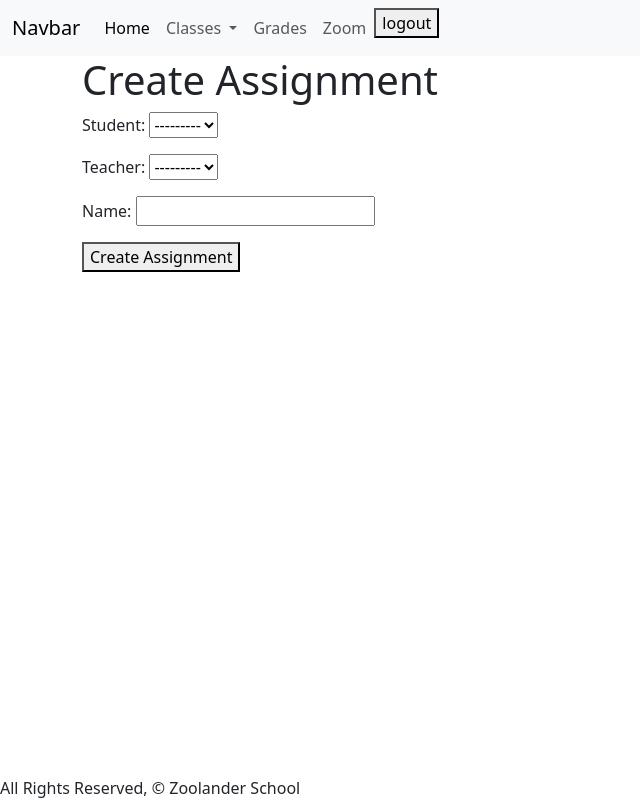
After one commit to gustaellison/zoolander-school, a Django app: page /create_assignment/ in a window 1280 px wide. The commit adds this page. Shown: the whole page, without its empty margins (0-640 px from the left). Run offline with Django 5.2, Linux system fonts and the light colour scheme; the visitor is signed in with stand-in values (Sample User, id 1); data that the repository does not hold is empty.

Commit message:
Assignment

```diff
--- a/main_app/models.py
+++ b/main_app/models.py
@@ -2,6 +2,7 @@ from django.db import models
 from django.urls import reverse
 from datetime import date
 from django.contrib.auth.models import User
+from django import forms
 
 
 # Create your models here.
@@ -20,15 +21,8 @@ class Student(models.Model):
         return self.name
 
     def get_absolute_url(self):
-        return reverse('student_index')
-class Assignment(models.Model):
+        return reverse('detail',kwargs={'student_id': self.id})
 
-    student = models.ForeignKey(Student, on_delete=models.CASCADE)
-    name = models.CharField(max_length=255)
-
-class Grade(models.Model):
-    student = models.ForeignKey(Student, on_delete=models.CASCADE, related_name='grades')
-    grade = models.DecimalField(max_digits=5, decimal_places=2)
 
 class Teacher(models.Model):
     name = models.CharField(max_length=100)
@@ -44,6 +38,29 @@ class Teacher(models.Model):
     def get_absolute_url(self):
         return reverse('detail', kwargs={'teacher_id': self.id})
 
+    def __str__(self):
+        return self.name
+
+    def get_absolute_url(self):
+        return reverse('student_index')
+
+class Assignment(models.Model):
+
+    student = models.ForeignKey(Student, on_delete=models.CASCADE)
+    teacher = models.ForeignKey(Teacher, on_delete=models.CASCADE)
+    name = models.CharField(max_length=255)
+
+class Grade(models.Model):
+    student = models.ForeignKey(Student, on_delete=models.CASCADE, related_name='grades')
+    grade = models.DecimalField(max_digits=5, decimal_places=2)
+
+class AssignmentForm(forms.ModelForm):
+    class Meta:
+        model = Assignment
+        fields = ['student', 'teacher', 'name']
+
+
+
 class Classroom(models.Model):
     name = models.CharField(max_length=100)
     description = models.TextField(max_length=250)
--- a/main_app/templates/base_student.html
+++ b/main_app/templates/base_student.html
@@ -40,6 +40,7 @@
                       {% if user.teacher %}
                         <li class="nav-item">
                           <a class="nav-link" href="students/">Students</a>
+                          <a class = "nav-link" href="create_assignment">Assignment</a>
                         </li>
                       {% endif %}
                   <li class="nav-item">
--- /dev/null
+++ b/main_app/templates/create_assignment.html
@@ -0,0 +1,12 @@
+{% extends 'base_student.html' %}
+{% block content %}
+
+<h1>Create Assignment</h1>
+
+<form method="post" enctype="multipart/form-data">
+    {% csrf_token %}
+    {{ form.as_p }}
+    <button type="submit">Create Assignment</button>
+</form>
+
+{% endblock %}
--- a/main_app/urls.py
+++ b/main_app/urls.py
@@ -1,6 +1,6 @@
 from django.urls import path
 from . import views
-from .views import GradesView, StudentGradesView
+from .views import GradesView, StudentGradesView, create_assignment, AssignmentListView
 
 urlpatterns = [
     path('', views.home, name='home'),
@@ -15,4 +15,6 @@ urlpatterns = [
     path('classrooms/<int:pk>/', views.ClassroomDetail.as_view(), name='classroom_detail'),
     path('grades_overview.html', GradesView.as_view(), name='grades_view'),
     path('student/<int:student_id>/', StudentGradesView.as_view(), name='student_grades'),
+    path('create_assignment/', create_assignment, name='create_assignment'),
+     path('assignment_list/', AssignmentListView.as_view(), name='assignment_list'),
 ]
--- a/main_app/views.py
+++ b/main_app/views.py
@@ -8,6 +8,7 @@ from django.contrib.auth.decorators import login_required
 from django.contrib.auth.mixins import LoginRequiredMixin
 from django.views import View
 from .models import  Assignment, Grade
+from .models import AssignmentForm
 # Create your views here.
 
 
@@ -26,6 +27,7 @@ class StudentGradesView(View):
         grades = Grade.objects.filter(student=student)
 
         return render(request, 'student_grades.html', {'student': student, 'assignments': assignments, 'grades': grades})
+
 def calculate_overall_gpa(students):
 
     total_gpa = sum(student.gpa for student in students)
@@ -79,6 +81,26 @@ class StudentCreate(LoginRequiredMixin,CreateView):
     # Let the CreateView do its job as usual
       return super().form_valid(form)
 
+@login_required
+def create_assignment(request):
+    if request.method == 'POST':
+        form = AssignmentForm(request.POST)
+        if form.is_valid():
+            assignment = form.save(commit=False)
+            teacher = Teacher.objects.get(user=request.user)
+            assignment.teacher = teacher  # Assign the logged-in teacher
+            assignment.save()
+            return redirect('assignment_list')  # Redirect to a page displaying all assignments
+    else:
+        form = AssignmentForm()
+
+    return render(request, 'create_assignment.html', {'form': form})
+
+class AssignmentListView(View):
+    def get(self, request, *args, **kwargs):
+        assignments = Assignment.objects.all()
+        return render(request, 'assignment_list.html', {'assignments': assignments})
+
 
 class AnnouncementCreate(LoginRequiredMixin, CreateView):
   model = Classroom
```
Also changed, not shown: main_app/templates/assignment_list.html (added, +16 -0 lines), main_app/migrations/0016_assignment_teacher.py (added).
